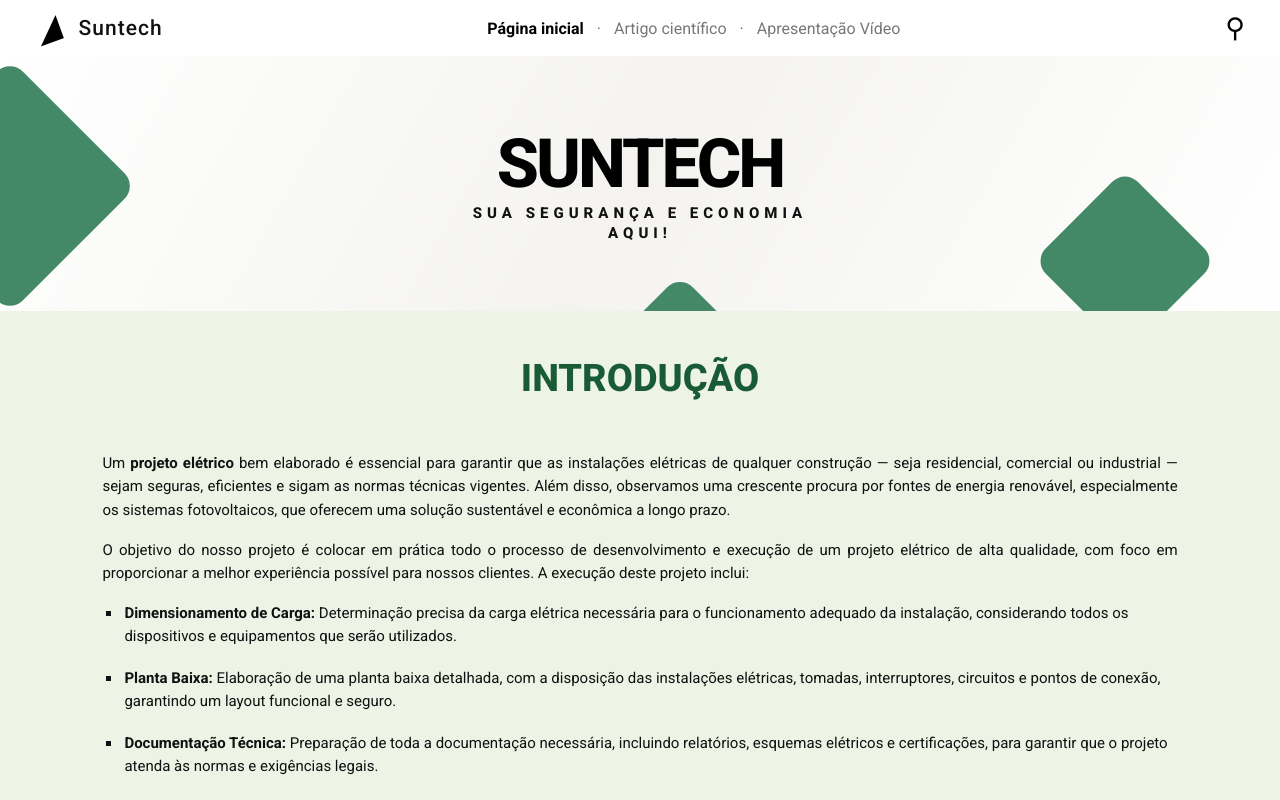
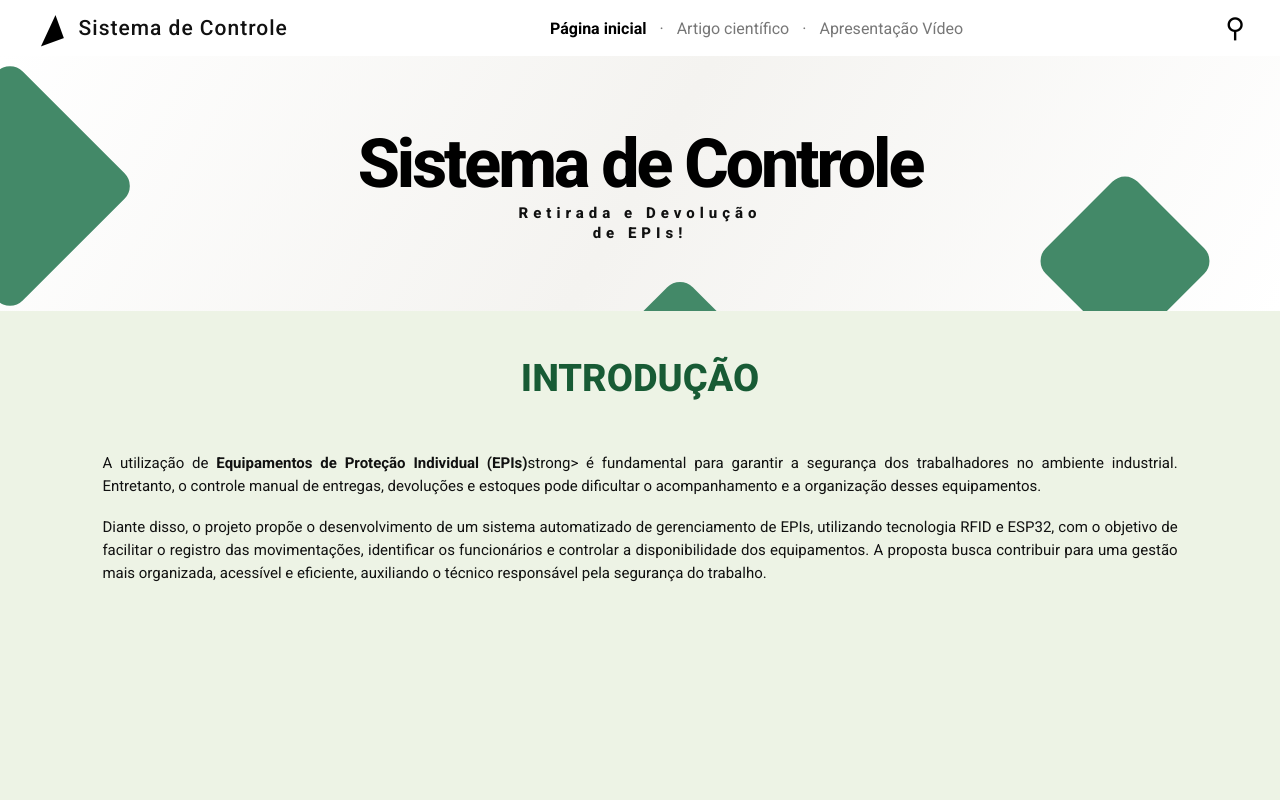
Before and after one commit to gabrielysm8/Controle_almoxarifado, a plain HTML site: page index.html in a window 1280 px wide. Shown: the top 800 px of the page. Drawn offline with Linux system fonts and the light colour scheme.

Commit message:
Update index.html

```diff
--- a/index.html
+++ b/index.html
@@ -6,7 +6,7 @@
     <meta charset="UTF-8">
     <meta name="viewport" content="width=device-width, initial-scale=1.0">
 
-    <title>SunTech | Sua segurança e economia aqui!</title>
+    <title>Controle de Almoxarifado </title>
 
     <link rel="stylesheet" href="style.css">
 
@@ -22,7 +22,7 @@
 
         <div class="logo">
             <span class="logo-icon">◢</span>
-            <span>Suntech</span>
+            <span>Sistema de Controle</span>
         </div>
 
         <nav class="menu" id="menu">
@@ -52,8 +52,8 @@
         <div class="decoracao decoracao-3"></div>
 
         <div class="hero-content">
-            <h1>SUNTECH</h1>
-            <p>SUA SEGURANÇA E ECONOMIA<br>AQUI!</p>
+            <h1>Sistema de Controle</h1>
+            <p>Retirada e Devolução<br>de EPIs!</p>
         </div>
 
     </section>
@@ -69,44 +69,20 @@
             <div class="conteudo">
 
                 <p>
-                    Um <strong>projeto elétrico</strong> bem elaborado é essencial
-                    para garantir que as instalações elétricas de qualquer construção
-                    — seja residencial, comercial ou industrial — sejam seguras,
-                    eficientes e sigam as normas técnicas vigentes. Além disso,
-                    observamos uma crescente procura por fontes de energia renovável,
-                    especialmente os sistemas fotovoltaicos, que oferecem uma solução
-                    sustentável e econômica a longo prazo.
+                    A utilização de <strong>Equipamentos de Proteção Individual (EPIs)</strong>strong> é fundamental
+                    para garantir a segurança dos trabalhadores no ambiente industrial. Entretanto,
+                    o controle manual de entregas, devoluções e estoques pode dificultar o acompanhamento e
+                    a organização desses equipamentos.
                 </p>
 
                 <p>
-                    O objetivo do nosso projeto é colocar em prática todo o processo
-                    de desenvolvimento e execução de um projeto elétrico de alta
-                    qualidade, com foco em proporcionar a melhor experiência possível
-                    para nossos clientes. A execução deste projeto inclui:
+                    Diante disso, o projeto propõe o desenvolvimento de um sistema automatizado
+                    de gerenciamento de EPIs, utilizando tecnologia RFID e ESP32, com o objetivo
+                    de facilitar o registro das movimentações, identificar os funcionários e
+                    controlar a disponibilidade dos equipamentos. A proposta busca contribuir
+                    para uma gestão mais organizada, acessível e eficiente, auxiliando o técnico
+                    responsável pela segurança do trabalho.
                 </p>
-
-                <ul>
-                    <li>
-                        <strong>Dimensionamento de Carga:</strong>
-                        Determinação precisa da carga elétrica necessária para o
-                        funcionamento adequado da instalação, considerando todos
-                        os dispositivos e equipamentos que serão utilizados.
-                    </li>
-
-                    <li>
-                        <strong>Planta Baixa:</strong>
-                        Elaboração de uma planta baixa detalhada, com a disposição
-                        das instalações elétricas, tomadas, interruptores, circuitos
-                        e pontos de conexão, garantindo um layout funcional e seguro.
-                    </li>
-
-                    <li>
-                        <strong>Documentação Técnica:</strong>
-                        Preparação de toda a documentação necessária, incluindo
-                        relatórios, esquemas elétricos e certificações, para garantir
-                        que o projeto atenda às normas e exigências legais.
-                    </li>
-                </ul>
 
             </div>
 
@@ -149,7 +125,7 @@
 
     <!-- RODAPÉ -->
     <footer>
-        <p>© 2026 SunTech | Todos os direitos reservados.</p>
+        <p>© 2026 Controle de Almoxarifado | Todos os direitos reservados.</p>
     </footer>
 
 
```
